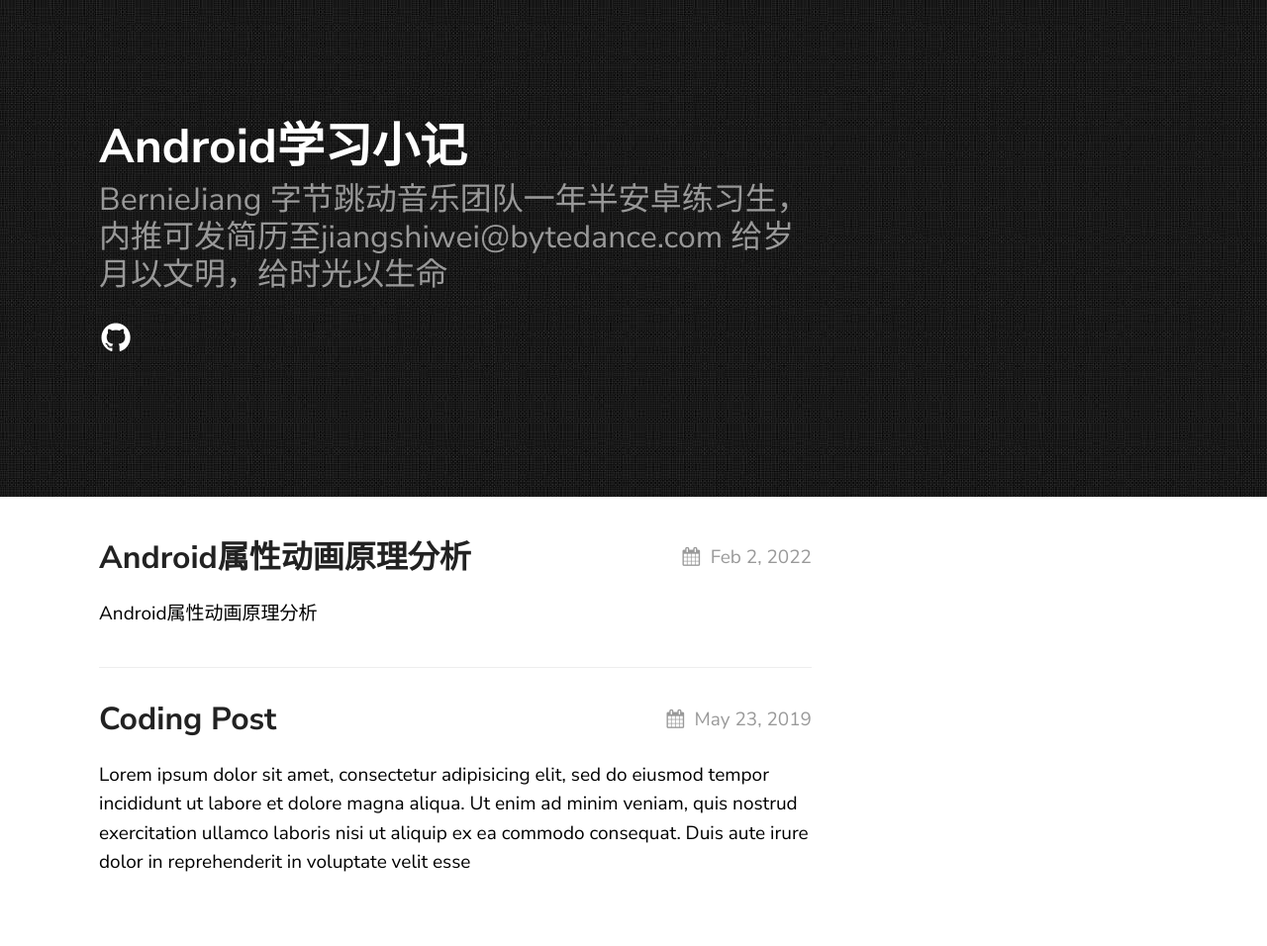
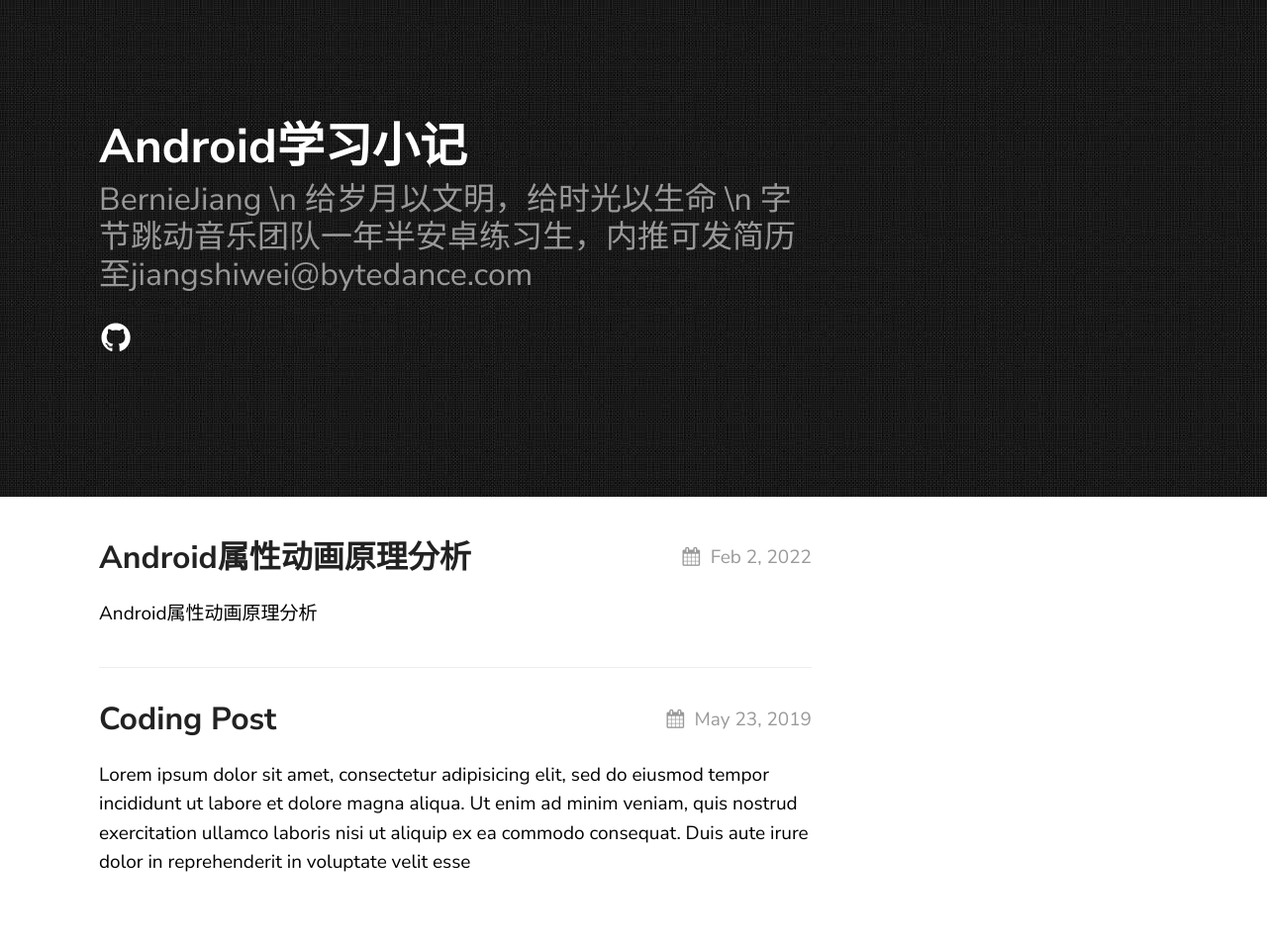
Before and after one commit to Bernie-sw-jiang/BernieJiang.github.io, a Jekyll site: the page built from index.md, in a window 1280 px wide. Shown: the whole page at 99% size. Built offline with Jekyll 4.4.1, drawn with Linux system fonts in a browser that asks for light colours.

```diff
--- a/_config.yml
+++ b/_config.yml
@@ -15,9 +15,9 @@ sass:
 permalink: /posts/:title/
 texture:
   title: Android学习小记
-  tagline: BernieJiang
+  tagline: BernieJiang \n
+    给岁月以文明，给时光以生命 \n
     字节跳动音乐团队一年半安卓练习生，内推可发简历至jiangshiwei@bytedance.com
-    给岁月以文明，给时光以生命
   date_format: "%b %-d, %Y"
   style: black
   showNav: false
```
